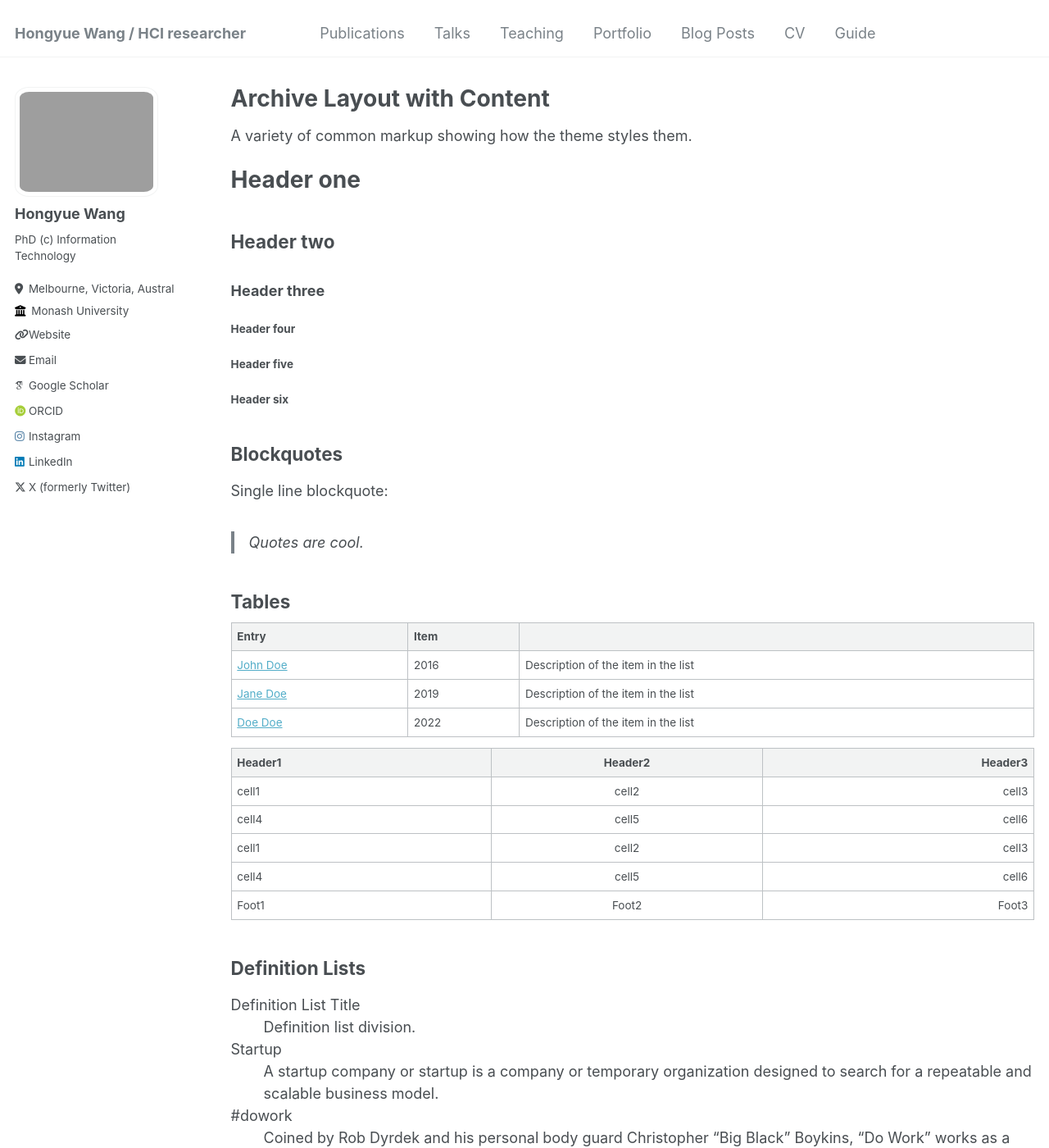
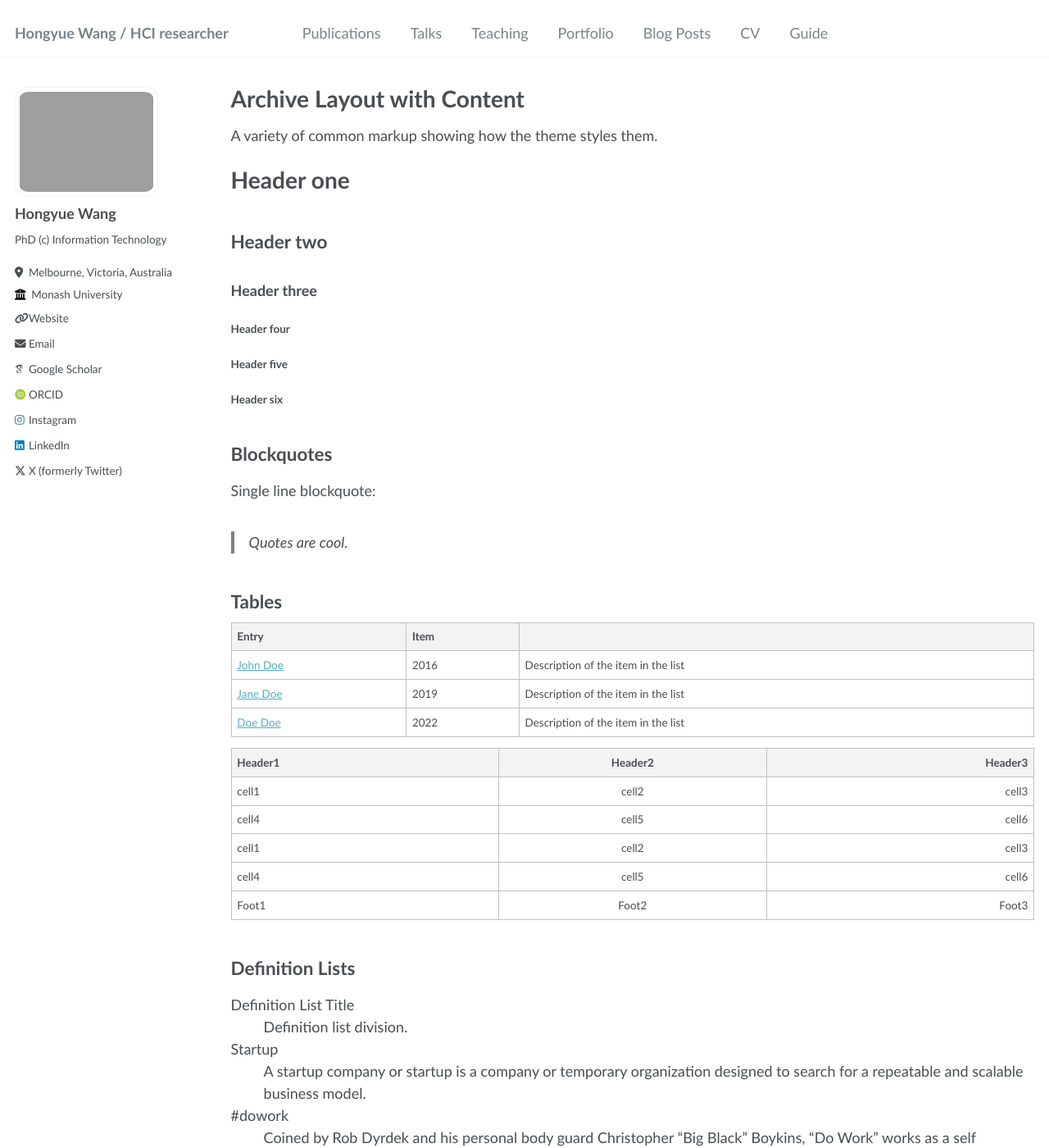
Before and after one commit to hongyue-howard-wang/hongyue-howard-wang.github.io, a Jekyll site: the page built from _pages/archive-layout-with-content.md, in a window 1280 px wide and 1400 px high. Shown: the whole window at 82% size. Built offline with Jekyll 4.4.1, drawn with Linux system fonts in a browser that asks for light colours; some web fonts are replaced.

Commit message:
Update _variables.scss

```diff
--- a/_sass/_variables.scss
+++ b/_sass/_variables.scss
@@ -13,8 +13,8 @@ $paragraph-indent           : false; // true, false (default)
 $indent-var                 : 1.3em;
 
 /* system typefaces */
-$serif                      : "Montserrat", Georgia, Times, serif;
-$sans-serif                 : "Montserrat", -apple-system, ".SFNSText-Regular", "San Francisco", "Roboto", "Segoe UI", "Helvetica Neue", "Lucida Grande", Arial, sans-serif;
+$serif                      : "Montserrat","Trebuchet MS", Georgia, Times, serif;
+$sans-serif                 : "Montserrat", "Trebuchet MS",-apple-system, ".SFNSText-Regular", "San Francisco", "Roboto", "Segoe UI", "Helvetica Neue", "Lucida Grande", Arial, sans-serif;
 $monospace                  : Monaco, Consolas, "Lucida Console", monospace;
 
 /* sans serif typefaces */
@@ -28,9 +28,9 @@ $bodoni                     : "Bodoni MT", serif;
 $calisto                    : "Calisto MT", serif;
 $garamond                   : Garamond, serif;
 
-$global-font-family         : $sans-serif;
-$header-font-family         : $sans-serif;
-$caption-font-family        : $serif;
+$global-font-family         : "Montserrat",$sans-serif;
+$header-font-family         : "Montserrat",$sans-serif;
+$caption-font-family        : "Montserrat",$serif;
 
 /* type scale */
 $type-size-1                : 2.441em;  // ~39.056px
```
